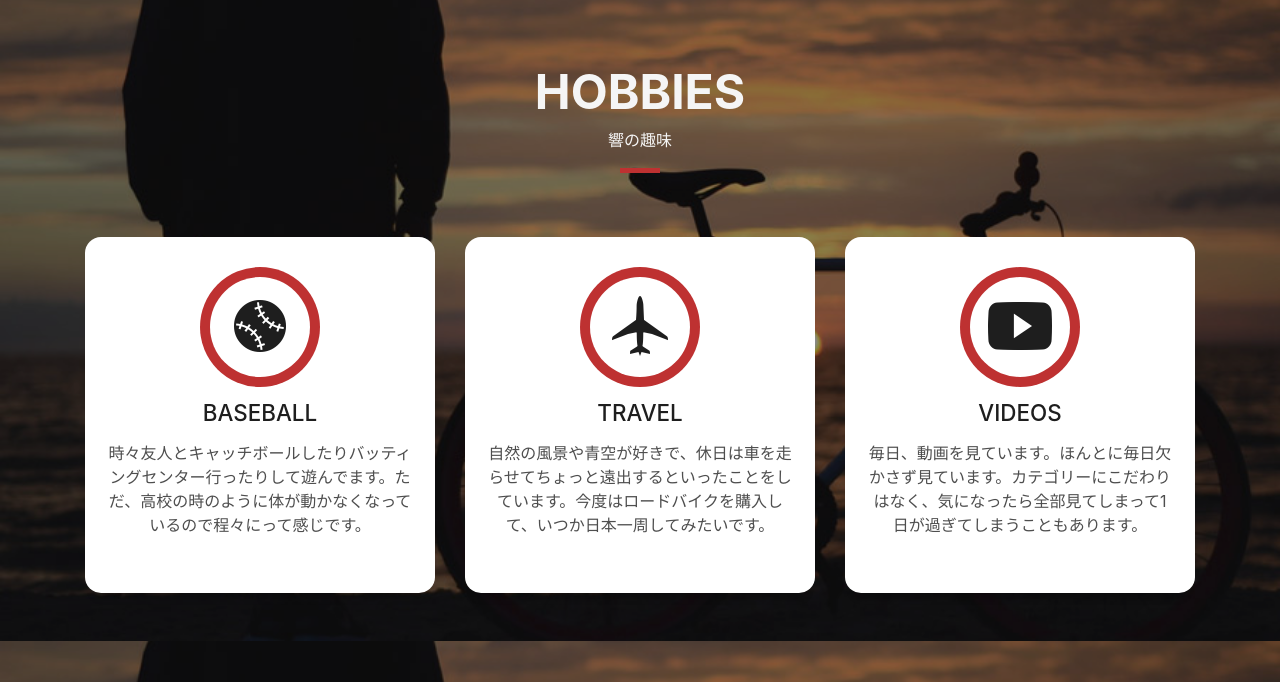
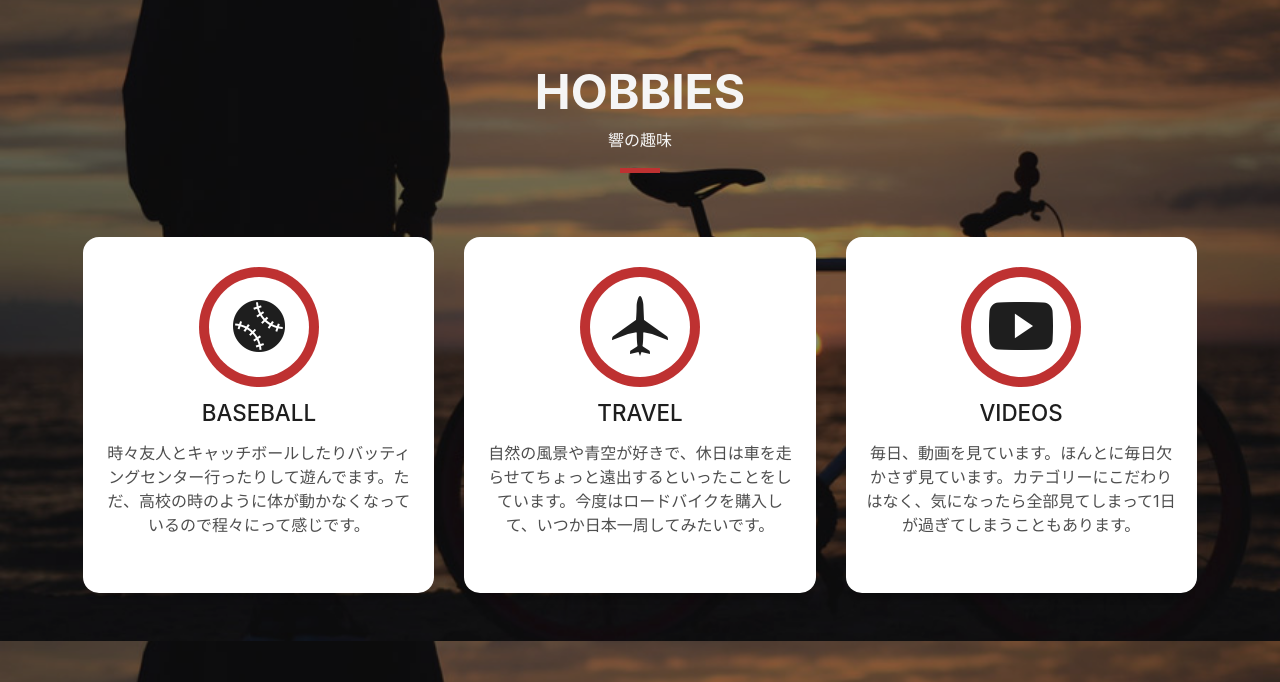
Before and after one commit to hibiki-kudo/portfolio, a Django app: page / in a window 1280 px wide. Shown: the part 1696-2378 px from the top of the page. Run offline with Django 3.2, Linux system fonts and the light colour scheme; some libraries are stand-ins or nearby versions; some web fonts are replaced.

```diff
--- a/static/css/style-red.css
+++ b/static/css/style-red.css
@@ -1284,6 +1284,6 @@ footer .credits a {
     bottom: 15px;
   }
   .bg-image{
-  background-size: contain;
+  background: #;
   }
 }
--- a/templates/index.html
+++ b/templates/index.html
@@ -91,7 +91,7 @@
          style="background-image: url(static/img/load_bike.jpg);">
 
     <div class="overlay-extend"></div>
-    <div class="container">
+    <!--<div class="container">-->
         <!--<div class="row">-->
         <div class="col-sm-12">
             <div class="title-box text-center">
@@ -103,9 +103,9 @@
                 </p>
                 <div class="line-mf"></div>
             </div>
+        <!--</div>-->
         </div>
-        <!--</div>-->
-        <div class="row">
+        <div class="row col-sm-11" style="display:flex; margin: 0 auto;">
             <div class="col-md-4">
                 <div class="service-box">
                     <div class="service-ico">
@@ -147,7 +147,7 @@
             </div>
 
         </div>
-    </div>
+    <!--</div>-->
 </section>
 <!--/ Section Services End /-->
 
```
